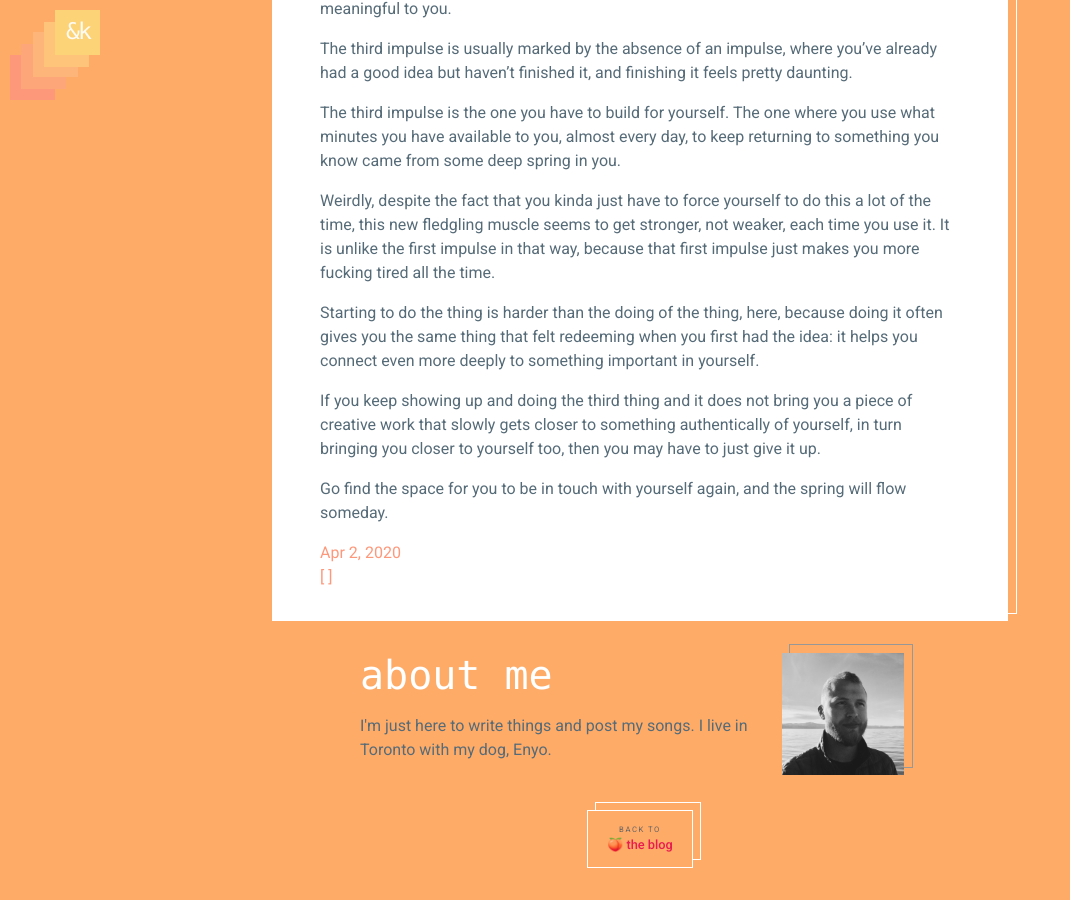
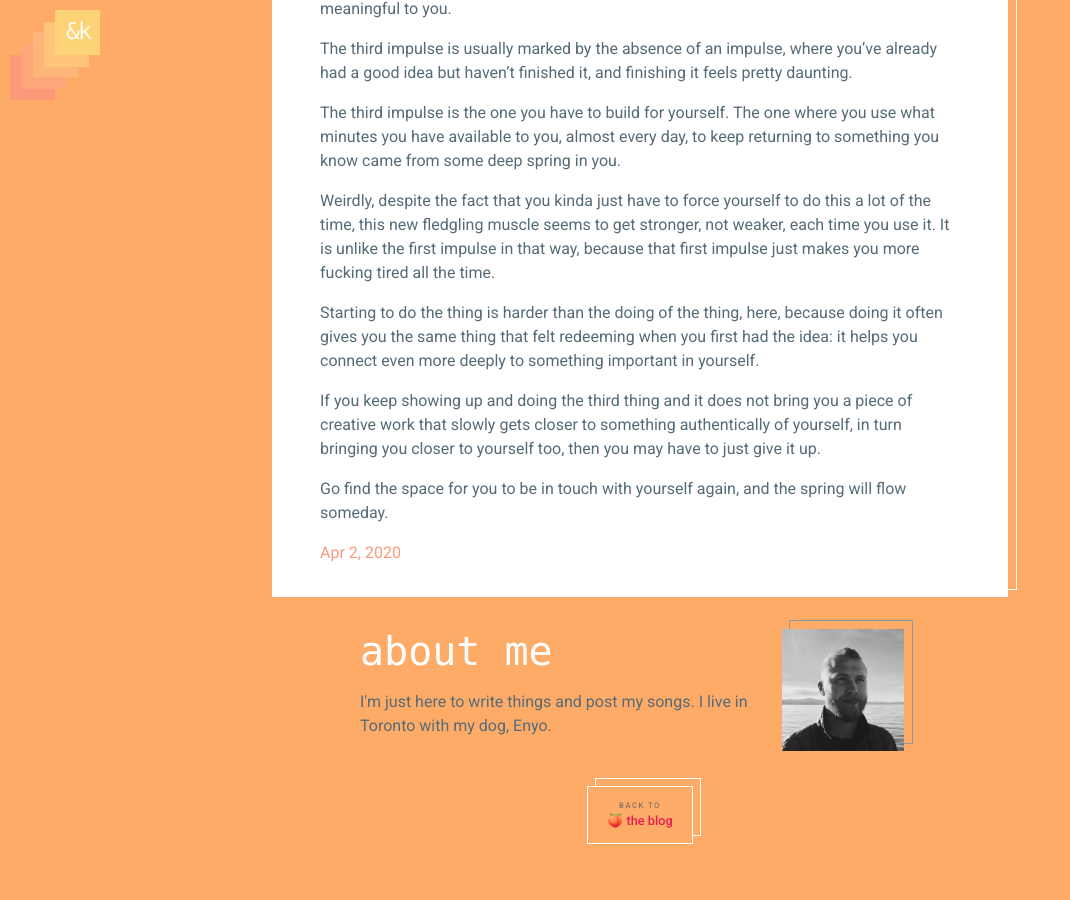
Before and after one commit to andkon/andkon.github.io, a Jekyll site: the page built from _posts/2020-04-02-three-kinds-of-creative-impulse.md, in a window 1280 px wide and 900 px high, scrolled down 1307 px. Shown: the whole window, without its empty margins (0-1070 px from the left). Built offline with Jekyll 4.4.1, drawn with Linux system fonts in a browser that asks for light colours; after the commit the page ends 2183 px from its top, so only the background shows below that.

Commit message:
More tag and hide no tags

```diff
--- a/_layouts/post.html
+++ b/_layouts/post.html
@@ -23,12 +23,15 @@
         {{ page.date | date: date_format }}
       </time>
       <br>
+      {% capture difference %} {{ page.tags | size | minus:1 }} {% endcapture %}
+      {% unless difference contains '-' %}
         <span>[
           {% for tag in page.tags %}
             {% capture tag_name %}{{ tag }}{% endcapture %}
             <a href="/{{ tag_name }}"><code class="highligher-rouge"><nobr>{{ tag_name }}</nobr></code>&nbsp;</a>
           {% endfor %}
         ]</span>
+      {% endunless %}
       {% if page.author %}
         • <span itemprop="author" itemscope itemtype="http://schema.org/Person"><span itemprop="name">{{ page.author }}</span></span>
       {% endif %}</p>
--- a/_posts/2020-04-02-three-kinds-of-creative-impulse.md
+++ b/_posts/2020-04-02-three-kinds-of-creative-impulse.md
@@ -6,6 +6,7 @@ subtitle: "The three kinds of creative impulse I know"
 The first is the one where you feel like you should be making something, and are bummed that you’ve done nothing with it – with your time, your effort, your knowledge that there is something creative in you\. You’re mostly feeling shame at not having made anything, and your main motivation in forcing yourself to make *something, anything* is just to finally quiet that voice of shame\.
 
 You might be feeling this a lot in self\-isolation\.
+<!--more-->
 
 Let’s say I herald its call, and even succeed in making something\. I usually just end up feeling as hollow as I felt before, and the thing I made feels as hollow too\. How?
 
```
Lines whose indentation alone changed are shown as unchanged.
